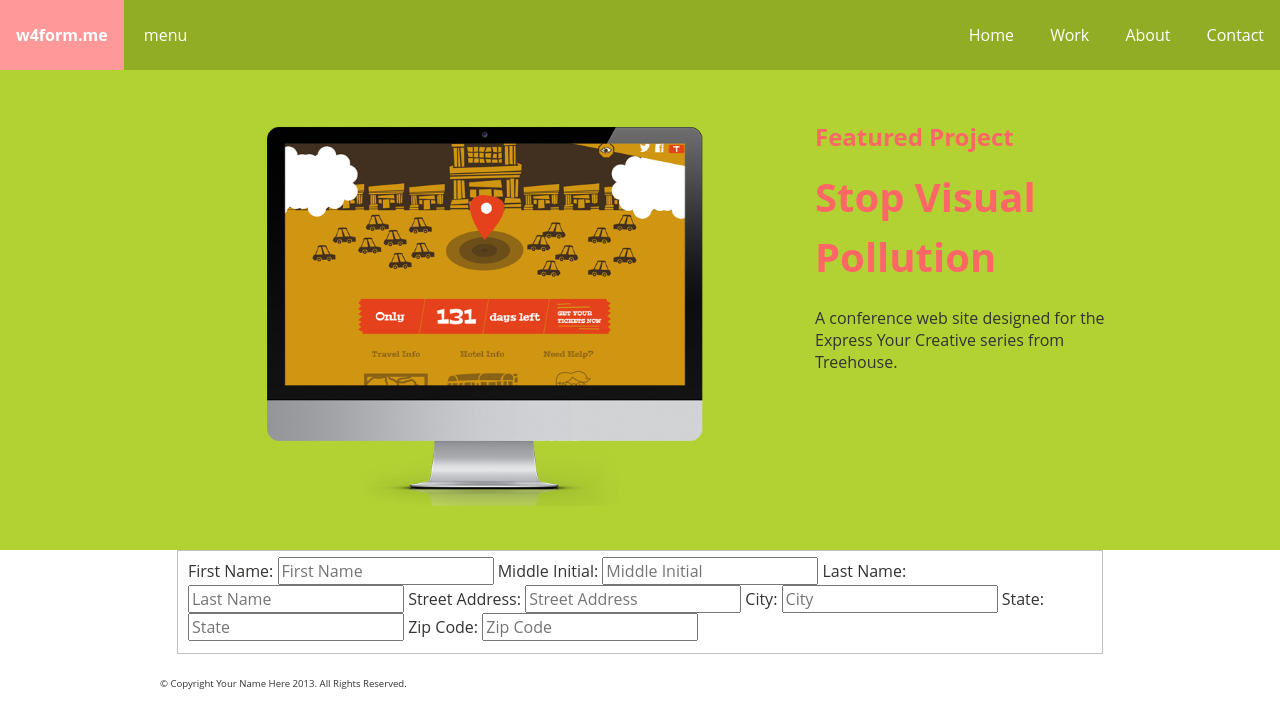
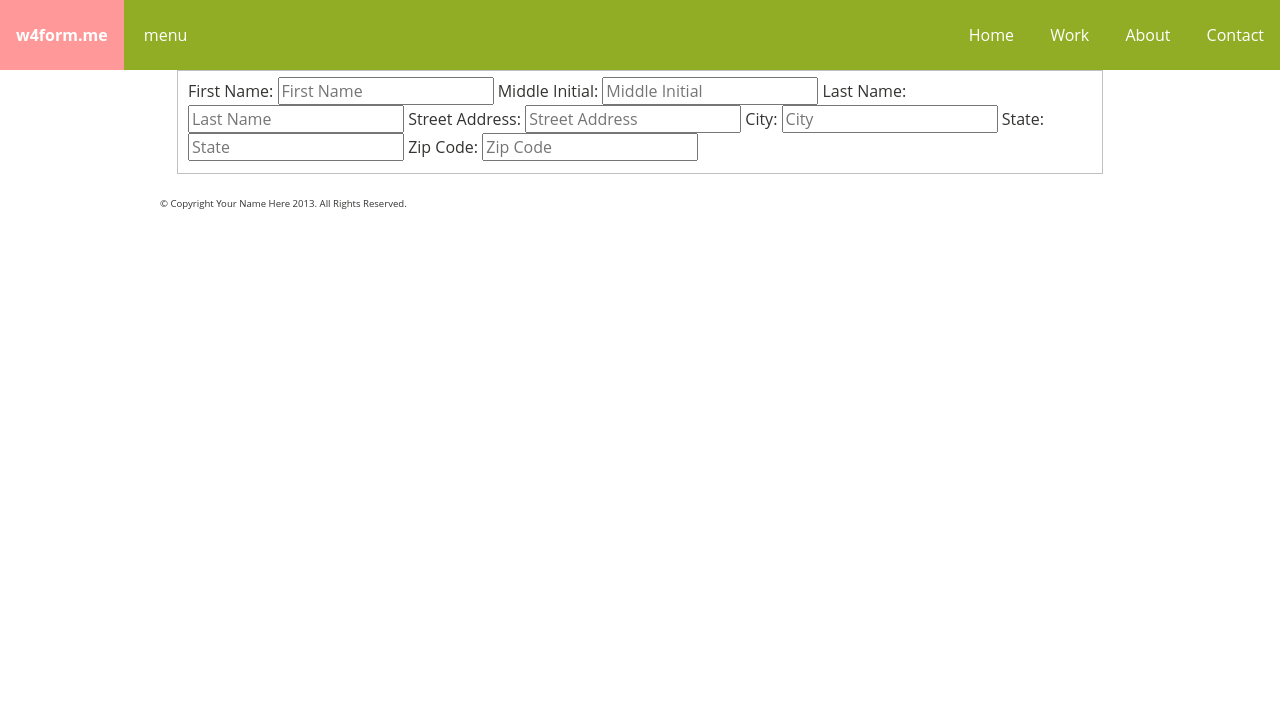
Before and after one commit to jhodges28/w4form, a plain HTML site: page index.html in a window 1280 px wide. Drawn offline with nearby package versions, Linux system fonts and the light colour scheme.

Commit message:
clean up markup. trash unused js files.

```diff
--- a/_/sass/_home.scss
+++ b/_/sass/_home.scss
@@ -3,3 +3,8 @@
 .hero {
   background-color: $primary-color;
 }
+
+body {
+	//background: url('../img/bg-main.jpg') no-repeat;
+	//background-size: 100% auto;
+}
--- a/index.html
+++ b/index.html
@@ -102,34 +102,12 @@
 
 	</header> <!-- masthead -->
 
-	<section id="hero" class="hero story">
-
-	  <div class="row">
-
-  	  <div class="featured-project col-8 column">
-
-  	    <img src="_/img/stopvisualpollution-homepage-image.png" alt="stopvisualpollution-homepage-image" width="856" height="550">
-
-  	  </div>
-
-  	  <div class="featured-content col-4 column">
-
-  	    <h5>Featured Project</h5>
-  			<h3>Stop Visual Pollution</h3>
-  			<p> A conference web site designed for the Express Your Creative series from Treehouse.</p>
-  			<a class="button" href="#">View Project &rarr;</a>
-
-  	  </div>
-
-	  </div>
-
-	</section>
-
 	<div class="row">
 
 		<div class="col-12 column">
 
 			<form>
+
 			<fieldset>
 
 			  <label for="firstName">First Name:</label>
@@ -154,10 +132,11 @@
 			  <input type="text" name="zipCode" id="zipCode" placeholder="Zip Code">
 
 			</fieldset>
+
 		</form>
 
 
-  	</div>
+		</div> <!-- /column -->
 
 	</div> <!-- /row -->
 
```
Also changed, not shown: _/img/bg-main.jpg (added), 1 other file. Lines whose indentation alone changed are shown as unchanged.
